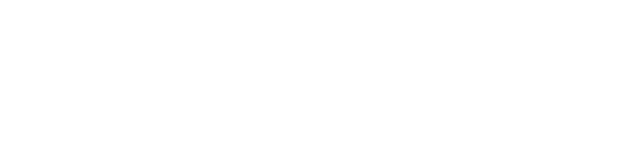
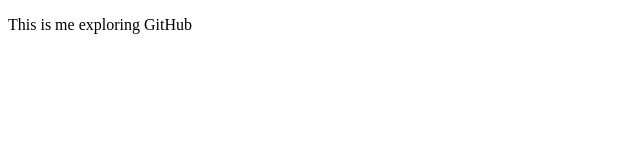
Before and after one commit to thomasking135/sprint-1-worskop, a plain HTML site: page index.html in a window 1280 px wide. Shown: the whole page, without its empty margins (0-640 px from the left). Drawn offline with Linux system fonts and the light colour scheme.

Commit message:
Update index.html
Update made

```diff
--- a/index.html
+++ b/index.html
@@ -1,8 +1,5 @@
 <!DOCTYPE html>
-<!--[if lt IE 7]>      <html class="no-js lt-ie9 lt-ie8 lt-ie7"> <![endif]-->
-<!--[if IE 7]>         <html class="no-js lt-ie9 lt-ie8"> <![endif]-->
-<!--[if IE 8]>         <html class="no-js lt-ie9"> <![endif]-->
-<!--[if gt IE 8]>      <html class="no-js"> <!--<![endif]-->
+
 <html>
     <head>
         <meta charset="utf-8">
@@ -13,9 +10,7 @@
         <link rel="stylesheet" href="">
     </head>
     <body>
-        <!--[if lt IE 7]>
-            <p class="browsehappy">You are using an <strong>outdated</strong> browser. Please <a href="#">upgrade your browser</a> to improve your experience.</p>
-        <![endif]-->
+        <p>This is me exploring GitHub</p>
 
         <script src="" async defer></script>
     </body>
```
